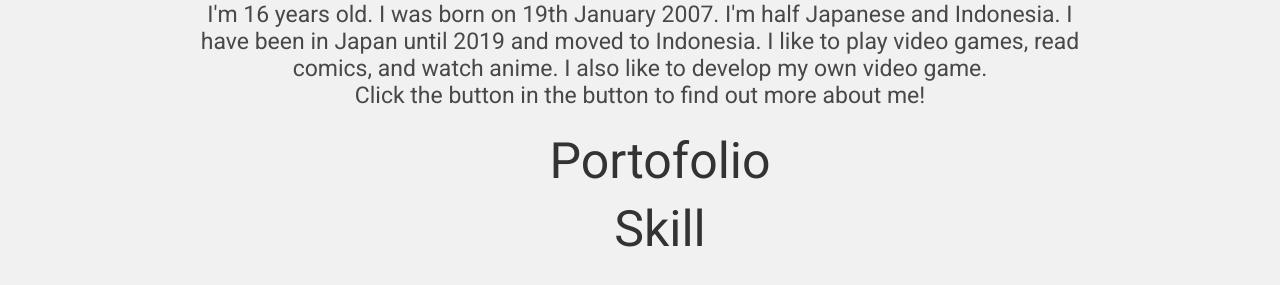
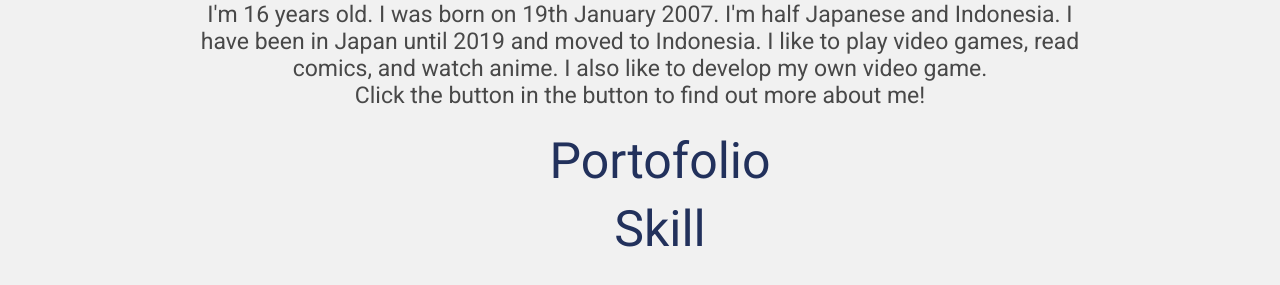
Before and after one commit to Nanodesuu/schoolProject.github.io, a plain HTML site: page index.html in a window 1280 px wide. Shown: the part 725-1010 px from the top of the page. Drawn offline with Linux system fonts and the light colour scheme.

Commit message:
Update style.css color

```diff
--- a/style.css
+++ b/style.css
@@ -119,7 +119,7 @@ div img {
 }
 
 .Buttonz li a {
-  color: #333;
+  color: #22315c;
   text-decoration: none;
   padding: 13px;
   transition: .3s ease;
```
